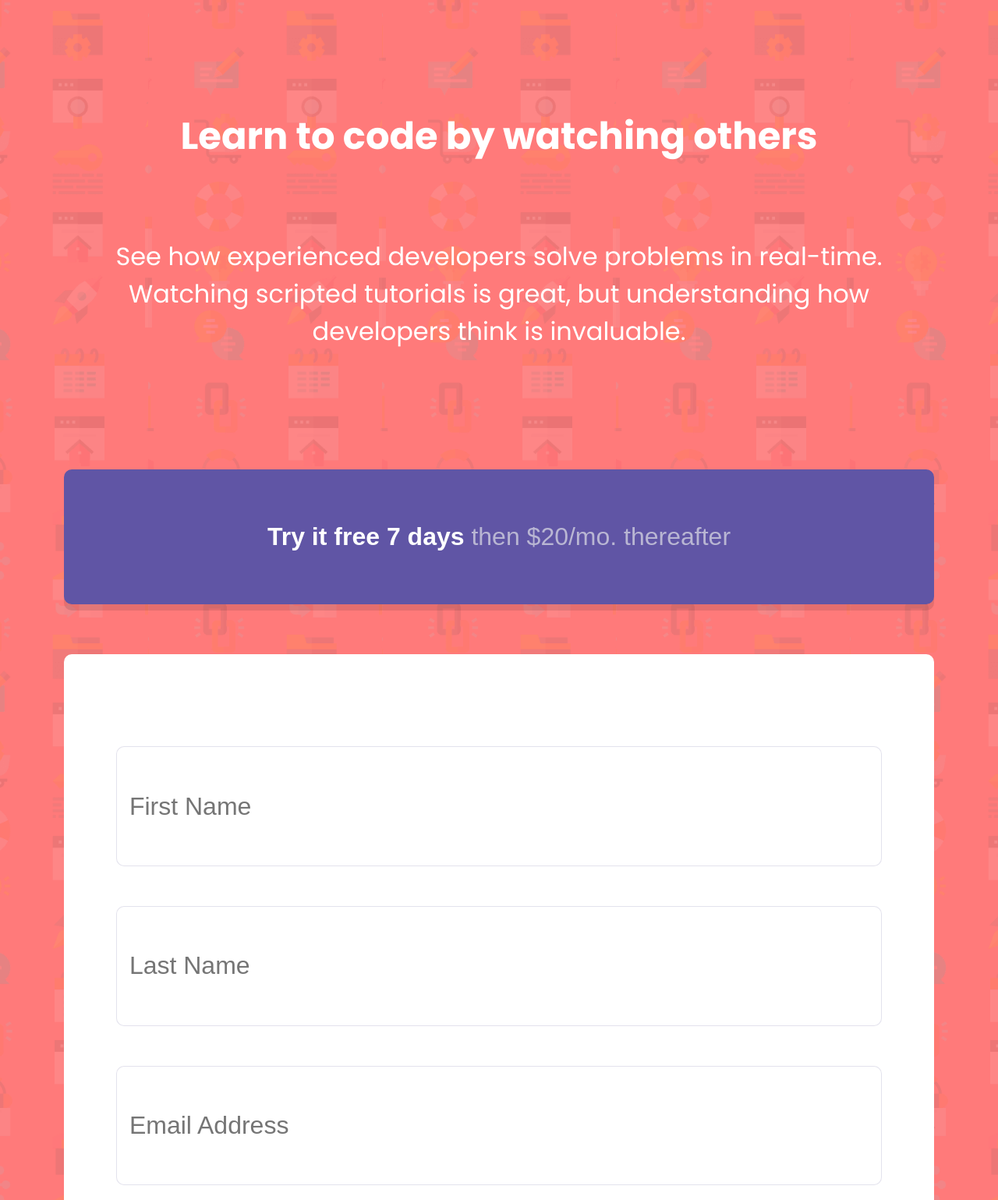
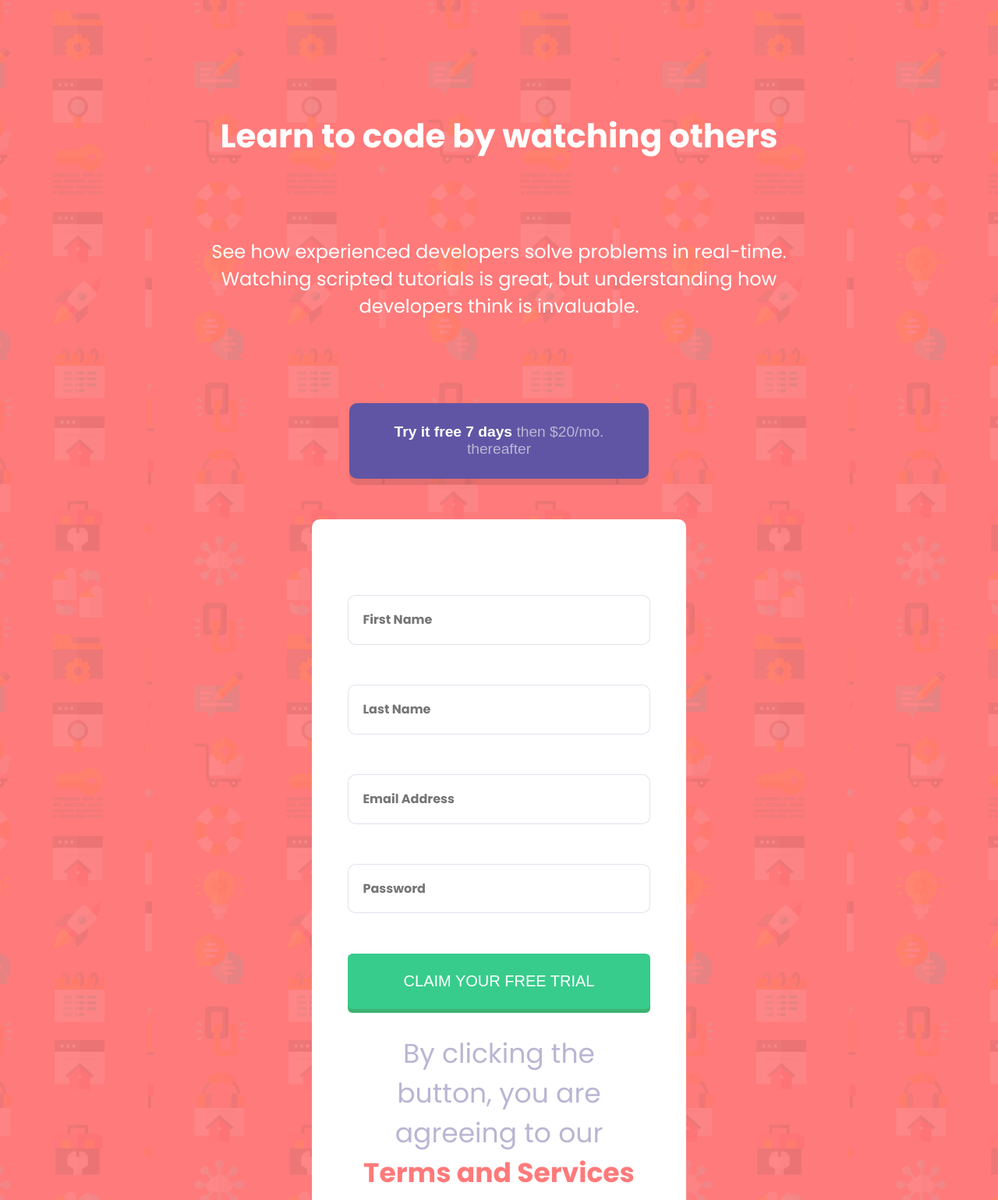
Before and after one commit to wallas938/intro-comp-with-sign-up, a plain HTML site: page index.html in a window 1280 px wide. Shown: the part 179-1718 px from the top of the page at 78% size. Drawn offline with Linux system fonts and the light colour scheme.

Commit message:
mobile view enhenced for all  devices

```diff
--- a/index.html
+++ b/index.html
@@ -5,11 +5,13 @@
   <meta charset="UTF-8">
   <meta name="viewport" content="width=device-width, initial-scale=1.0">
   <!-- displays site properly based on user's device -->
-  <!-- <base href="http://127.0.0.1:5500/"> FOR DEV MODE -->
+  <!-- <base href="http://127.0.0.1:5500/public/"> --> <!-- FOR DEV MODE -->
   <base href="https://wallas938.github.io/intro-comp-with-sign-up/">
   <link rel="icon" type="image/png" sizes="32x32" href="./images/favicon-32x32.png">
-  <link rel="stylesheet" type="text/css" href="styles.css">
-
+  <link rel="stylesheet" type="text/css" href="css/styles.css">
+  <link rel="preconnect" href="https://fonts.googleapis.com">
+  <link rel="preconnect" href="https://fonts.gstatic.com" crossorigin>
+  <link href="https://fonts.googleapis.com/css2?family=Poppins:wght@400;500;600;700&display=swap" rel="stylesheet">
   <title>Frontend Mentor | Intro component with sign up form</title>
   <script src="scripts/scripts.js" defer></script>
   <!-- Feel free to remove these styles or customise in your own stylesheet 👍 -->
@@ -44,22 +46,22 @@
       </button>
       <form>
         <label for="firstName">
-          <img class="hide" src="assets/images/icon-error.svg" alt="" srcset="">
+          <img class="hide" src="images/icon-error.svg" alt="" srcset="">
           <input id="firstName" placeholder="First Name" type="text">
           <small class="hide">First Name cannot be empty</small>
         </label>
         <label for="lastName">
-          <img class="hide" src="assets/images/icon-error.svg" alt="" srcset="">
+          <img class="hide" src="images/icon-error.svg" alt="" srcset="">
           <input id="lastName" placeholder="Last Name" type="text">
           <small class="hide">Last Name cannot be empty</small>
         </label>
         <label for="email">
-          <img class="hide" src="assets/images/icon-error.svg" alt="" srcset="">
+          <img class="hide" src="images/icon-error.svg" alt="" srcset="">
           <input id="email" placeholder="Email Address" type="text">
           <small class="hide">Looks like this is not an email</small>
         </label>
         <label for="password">
-          <img class="hide" src="assets/images/icon-error.svg" alt="" srcset="">
+          <img class="hide" src="images/icon-error.svg" alt="" srcset="">
           <input id="password" placeholder="Password" type="text">
           <small class="hide">Password cannot be empty</small>
         </label>
--- a/scss/global.scss
+++ b/scss/_global.scss
@@ -1,5 +1,3 @@
-@import url('https://fonts.googleapis.com/css2?family=Poppins:wght@400;500;600;700&display=swap');
-@import "variable.scss";
 
 * {
     margin: 0;
@@ -9,19 +7,19 @@
 
 html {
     height: 100%;
+    font-size: 16px;
+    font-family: $poppins;
 }
 
 body {
     display: flex;
     align-content: center;
     justify-content: center;
-    font-size: 16px;
-    background-image: url("assets/images/bg-intro-mobile.png");
     background-color: $red;
+    background-size: contain;
     background-position: center;
-    background-size: contain;
+    background-image: url("../images/bg-intro-mobile.png");
     padding: $mobile-padding-body-top-bottom $mobile-padding-body-left-right;
-    font-family: $poppins;
 }
 
 li {
@@ -40,7 +38,7 @@ select:focus {
 
 @media screen and (min-width: $desktop) {
     body {
-        background-image: url("assets/images/bg-intro-desktop.png");
+        background-image: url("../images/bg-intro-desktop.png");
         padding: unset;
         height: 100%;
     }
--- a/scss/partials/_forms.scss
+++ b/scss/partials/_forms.scss
@@ -1,5 +1,3 @@
-@import "../variable.scss";
-
 section#form {
   button#trial-btn {
     border: none;
@@ -9,12 +7,13 @@ section#form {
     margin-bottom: 5vw;
     border-radius: 10px;
     text-align: center;
-    padding: clamp(19.8667px, 5.3vw, 76.2667px) clamp(68.6167px, 18.3vw, 76.2667px);
+    padding: 1.4em 3em;
+    margin: 0 auto 4vw auto;
     background-color: $blue;
     color: $grayish-blue;
-    font-size: $mobile-font-text;
+    font-size:  clamp(1rem, 4.25vw, 1.2rem);
     width: 100%;
-
+    max-width: 24rem;
     span {
       font-weight: 600;
       color: white;
@@ -22,7 +21,8 @@ section#form {
   }
 
   form {
-
+    max-width: 30rem;
+    margin: 0 auto;
     background-color: white;
     padding: 6%;
     border-radius: 10px;
@@ -42,12 +42,12 @@ section#form {
       width: 100%;
       border: 0.5px solid rgba(185, 182, 211, 0.4);
       border-radius: 10px;
-      padding-left: 1rem;
-      height: 12vw;
+      padding: 1.15em;
       color: $dark-blue;
-      font-weight: 500;
+      font-weight: 700;
       margin: 4vw auto;
-      font-size: $mobile-font-text;
+      font-size: clamp(0.820rem, 3.5vw, 1rem);
+      font-family: $poppins;
     }
 
     button {
@@ -55,14 +55,14 @@ section#form {
       margin-bottom: 2.5vw;
       box-shadow: 0px 5px rgb(60, 179, 113);
       border: none;
-      padding: clamp(16.8667px, 4.5vw, 64.75px);
+      padding: 1.2em;
       display: block;
       color: white;
-      font-weight: 600;
+      font-weight: 400;
       border-radius: 6px;
       background-color: $green;
       width: 100%;
-      font-size: $mobile-font-text;
+      font-size: clamp(1rem, 4.25vw, 1.251rem);
     }
 
     small {
--- a/scss/partials/_hero.scss
+++ b/scss/partials/_hero.scss
@@ -1,5 +1,3 @@
-@import "../variable.scss";
-
 section#hero {
   color: white;
   text-align: center;
@@ -7,12 +5,13 @@ section#hero {
   h1 {
     margin: 3.5vw 0 6vw 0;
     line-height: clamp(31.1167px, 8.3vw, 119.433px);
-    font-size: clamp(24px, 6.4vw, 48px);
+    font-size: clamp(1.735rem, 7.4vw, 2.625rem);
+    padding: 0 1vw;
   }
 
   p {
-    margin-bottom: 12vw;
-    font-size: $mobile-font-text;
+    margin-bottom: clamp(3.753rem, 16vw, 6.672rem);
+    font-size: clamp(16px, 4.25vw, 24px);
   }
 }
 
--- a/scss/partials/_main.scss
+++ b/scss/partials/_main.scss
@@ -1,8 +1,12 @@
-@import "../variable.scss";
+
+main {
+  max-width: 768px;
+}
 
 @media screen and (min-width: $desktop) {
   main {
     width: 80%;
+    max-width: 1280px;
     margin: 12% auto;
     display: flex;
     justify-content: space-between;
--- a/styles.scss
+++ b/styles.scss
@@ -1,5 +1,5 @@
-@import "scss/variable.scss";
-@import "scss/global.scss";
+@import "scss/variable";
+@import "scss/global";
 @import "scss/dynamic";
 @import "scss/partials/main";
 @import "scss/partials/hero";
```
Also changed, not shown: public/css/styles.css (added), public/images/bg-intro-desktop.png (renamed from assets/images/bg-intro-desktop.png), public/images/bg-intro-mobile.png (renamed from assets/images/bg-intro-mobile.png), public/images/favicon-32x32.png (renamed from assets/images/favicon-32x32.png), public/images/icon-error.svg (renamed from assets/images/icon-error.svg), public/scripts/scripts.js (renamed from scripts/scripts.js), scss/_variable.scss (renamed from scss/variable.scss), scss/global.css (deleted), scss/variable.css (deleted), 3 other files.
